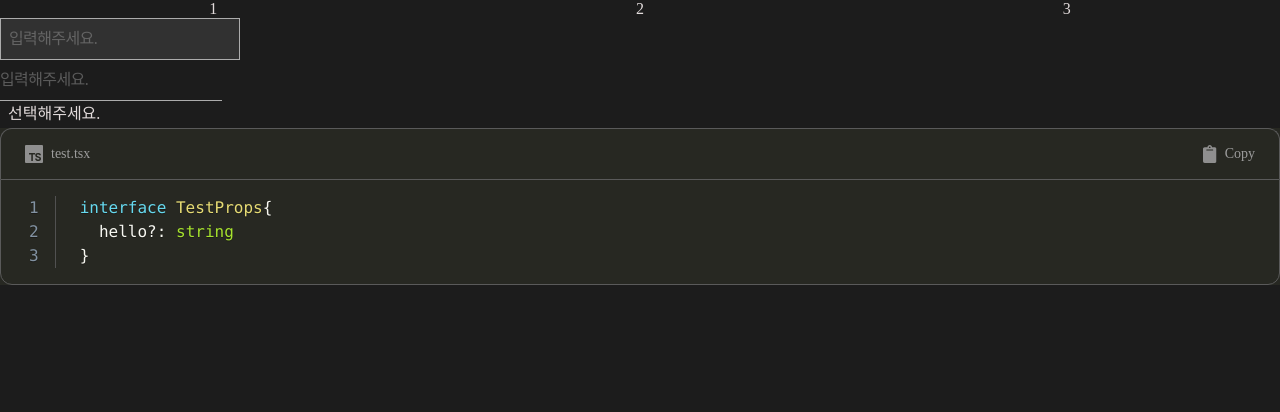
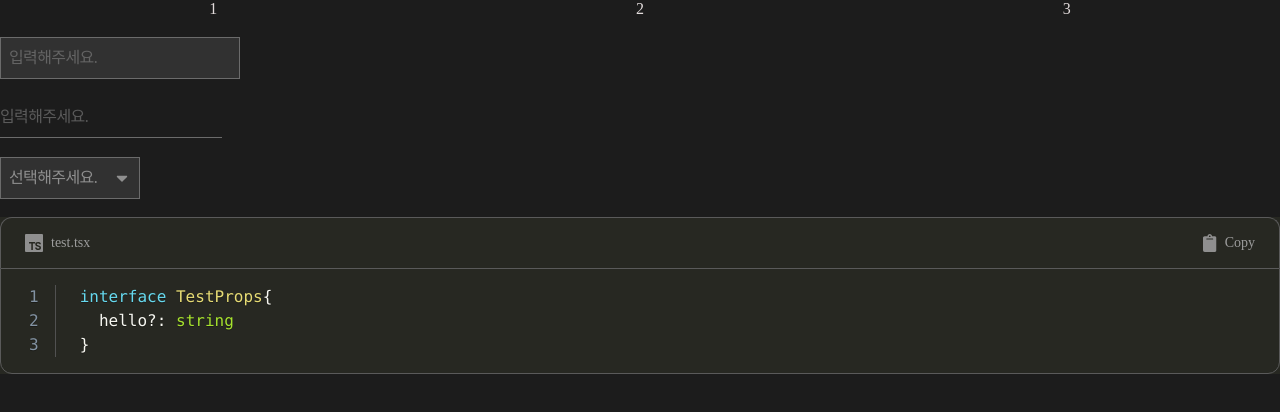
Before and after one commit to keisokoo/uikit, a React app: page / in a window 1280 px wide. Shown: the top 412 px of the page. Built offline with nearby package versions, Linux system fonts and the light colour scheme; the HTML template or start-up script is replaced by a standard one.

Commit message:
feat, dropdown

```diff
--- a/src/CodeBlock/CodeBlock.styled.tsx
+++ b/src/CodeBlock/CodeBlock.styled.tsx
@@ -54,5 +54,12 @@ export const CodeBlockStyle = {
     display: flex;
     align-items: center;
     gap: 8px;
+    &:focus {
+      outline: none;
+      path {
+        fill: #007cc3;
+      }
+      color: #007cc3;
+    }
   `,
 }
--- a/src/Dropdown/Dropdown.styled.tsx
+++ b/src/Dropdown/Dropdown.styled.tsx
@@ -3,37 +3,108 @@ import { DropdownThemeType } from './Dropdown.theme'
 
 interface DropdownProps {
   $css?: CSSProp | string
+  $width?: number | string
   theme: DropdownThemeType
 }
 const DropdownStyle = {
   Wrap: styled.div<DropdownProps>(
-    ({ theme: { color }, $css }) => css`
+    ({ theme: { color, textStyle }, $css, $width }) => css`
       display: inline-block;
       min-width: 100px;
       position: relative;
+      ${$width
+        ? `width: ${typeof $width === 'number' ? $width + 'px' : $width};`
+        : ''}
       ${$css ?? ''}
     `
   ),
   Label: styled.div<DropdownProps>(
-    ({ theme: { color }, $css }) => css`
-      padding: 4px 8px;
+    ({ theme: { color, textStyle }, $css, $width }) => css`
+      display: flex;
+      align-items: center;
+      justify-content: space-between;
+      gap: 16px;
+      border: 1px solid ${color.borderColor};
+      background-color: ${color.backgroundColor};
+      color: ${color.textColor};
+      ${textStyle.default}
+      padding: 8px;
+      cursor: pointer;
+      svg {
+        path {
+          fill: ${color.placeholderColor};
+        }
+      }
+      &.placeholder {
+        color: ${color.placeholderColor};
+      }
+      &:focus {
+        outline: none;
+        background-color: ${color.backgroundFocusColor};
+        border: 1px solid ${color.borderFocusColor};
+        svg {
+          path {
+            fill: ${color.borderFocusColor};
+          }
+        }
+      }
+      &.active {
+        border-bottom: none;
+        svg {
+          transform: rotate(-180deg);
+        }
+      }
+      &.readOnly {
+        border: none;
+      }
+      &.disabled {
+        color: ${color.textDisabledColor};
+        border: 1px solid ${color.borderDisabledColor};
+      }
+      &:hover {
+        background-color: ${color.backgroundHoverColor};
+      }
+      ${$width ? `width: inherit;` : ''}
+      user-select: none;
       ${$css ?? ''}
     `
   ),
   List: styled.div<DropdownProps>(
     ({ theme: { color }, $css }) => css`
+      background-color: ${color.backgroundColor};
+      border: 1px solid ${color.borderColor};
       position: absolute;
       display: flex;
       flex-direction: column;
       gap: 4px;
       width: 100%;
+      border-top: none;
+      &.focus {
+        border-color: ${color.borderFocusColor};
+      }
+      max-height: 180px;
+      overflow-y: auto;
+      overflow-x: hidden;
+      text-overflow: ellipsis;
       ${$css ?? ''}
     `
   ),
   Item: styled.div<DropdownProps>(
     ({ theme: { color }, $css }) => css`
+      cursor: pointer;
       width: 100%;
       padding: 4px 8px;
+      user-select: none;
+      &.current {
+        color: ${color.textFocusColor};
+      }
+      &:hover {
+        background-color: ${color.backgroundHoverColor};
+      }
+      &:focus {
+        outline: none;
+        background-color: ${color.backgroundFocusColor};
+      }
       ${$css ?? ''}
     `
   ),
--- a/src/Dropdown/Dropdown.tsx
+++ b/src/Dropdown/Dropdown.tsx
@@ -1,23 +1,30 @@
 'use client'
+import useOutsideClick from '@/hooks/useOutsideClick'
+import classNames from 'classnames'
+import { uniq } from 'lodash-es'
 import React from 'react'
 import DropdownStyle from './Dropdown.styled'
 import { DropdownProvider } from './Dropdown.theme'
 import { DropdownListType, DropdownProps } from './Dropdown.type'
+import SvgCaretDown from './icons/CaretDown'
 
 const { Wrap, Label, List, Item } = DropdownStyle
 
 const DefaultDropdown = ({
   $css,
+  $width,
   list,
   customTheme,
   placeholder = '선택해주세요.',
+  disabled,
+  readOnly,
   ...props
 }: DropdownProps) => {
+  const [focus, set_focus] = React.useState<boolean>(false)
   const [minWidth, set_minWidth] = React.useState<number>(0)
   const [value, set_value] = React.useState<
     { [key in string | number]: string | number } | null
   >(null)
-
   const valueKey = React.useMemo(() => {
     if (value) {
       return Object.keys(value)[0]
@@ -38,7 +45,7 @@ const DefaultDropdown = ({
 
   const getCurrentList = React.useCallback(() => {
     if (Array.isArray(list)) {
-      const obj = list.reduce((acc, cur) => {
+      const obj = uniq(list).reduce((acc, cur) => {
         acc[cur] = cur
         return acc
       }, {} as DropdownListType)
@@ -53,16 +60,26 @@ const DefaultDropdown = ({
     set_memorizedList(obj)
   }, [])
   const memorizedRef = React.useRef<HTMLDivElement>(null)
+  const labelRef = React.useRef<HTMLDivElement>(null)
+  const wrapRef = React.useRef<HTMLDivElement>(null)
+  const refs = list ? Object.keys(list).map(() => React.useRef(null)) : []
   React.useEffect(() => {
     if (memorizedRef.current) {
       const { width } = memorizedRef.current.getBoundingClientRect()
       width && set_minWidth(width)
     }
   }, [memorizedRef.current])
+  useOutsideClick(
+    wrapRef.current,
+    () => {
+      set_currentList(null)
+    },
+    [currentList]
+  )
   return (
     <DropdownProvider customTheme={customTheme}>
-      <Wrap $css={$css} {...props}>
-        {minWidth === 0 && (
+      <Wrap ref={wrapRef} $css={$css} $width={$width} {...props}>
+        {minWidth === 0 && !$width && (
           <List ref={memorizedRef}>
             {memorizedList &&
               Object.keys(memorizedList).map((key) => (
@@ -73,30 +90,92 @@ const DefaultDropdown = ({
           </List>
         )}
         <Label
-          style={{ minWidth }}
+          ref={labelRef}
+          tabIndex={0}
+          {...(!$width && { style: { minWidth } })}
+          $width={$width}
+          className={classNames({
+            disabled,
+            readOnly,
+            active: currentList !== null,
+            placeholder: !valueKey,
+          })}
           onClick={() => {
+            if (disabled || readOnly) return
             const obj = getCurrentList()
-            set_currentList(obj)
+            set_currentList((prev) => (prev === null ? obj : null))
+          }}
+          onKeyDown={(e) => {
+            if (disabled || readOnly) return
+            if (e.code.includes('Enter') || e.code === 'Space') {
+              const obj = getCurrentList()
+              set_currentList((prev) => (prev === null ? obj : null))
+            }
+            if (currentList) {
+              if (e.key === 'ArrowDown') {
+                const activeIndex = 0
+                refs[activeIndex].current.focus()
+                e.preventDefault()
+              } else if (e.key === 'ArrowUp') {
+                const activeIndex = Object.keys(currentList).length - 1
+                refs[activeIndex].current.focus()
+                e.preventDefault()
+              }
+            }
+          }}
+          onFocus={() => {
+            if (disabled || readOnly) return
+            set_focus(true)
+          }}
+          onBlur={() => {
+            if (disabled || readOnly) return
+            set_focus(false)
           }}
         >
-          {labelString ?? placeholder}
+          <div>{labelString ?? placeholder}</div>
+          <SvgCaretDown width={18} height={18} />
         </Label>
-        <List>
-          {currentList &&
-            Object.keys(currentList).map((key) => (
+        {currentList && (
+          <List className={classNames({ focus })}>
+            {Object.keys(currentList).map((key, index) => (
               <Item
+                ref={refs[index]}
+                tabIndex={0}
                 key={key}
+                className={classNames({ current: valueKey === key })}
                 data-value={key.toString()}
                 onClick={() => {
                   set_value({ [key]: currentList[key] })
                   set_currentList(null)
+                  labelRef.current?.focus()
+                }}
+                onKeyDown={(e) => {
+                  if (disabled || readOnly) return
+                  if (e.code.includes('Enter') || e.code === 'Space') {
+                    set_value({ [key]: currentList[key] })
+                    set_currentList(null)
+                    labelRef.current?.focus()
+                  }
+                  if (e.key === 'ArrowDown') {
+                    const activeIndex =
+                      (index + 1) % Object.keys(currentList).length
+                    refs[activeIndex].current.focus()
+                    e.preventDefault()
+                  } else if (e.key === 'ArrowUp') {
+                    const activeIndex =
+                      (index + Object.keys(currentList).length - 1) %
+                      Object.keys(currentList).length
+                    refs[activeIndex].current.focus()
+                    e.preventDefault()
+                  }
                 }}
                 style={{ width: '100%' }}
               >
                 {currentList[key]}
               </Item>
             ))}
-        </List>
+          </List>
+        )}
       </Wrap>
     </DropdownProvider>
   )
--- a/src/Dropdown/Dropdown.type.tsx
+++ b/src/Dropdown/Dropdown.type.tsx
@@ -10,7 +10,10 @@ export type DropdownListType = {
 export interface DropdownProps
   extends DetailedHTMLProps<HTMLAttributes<HTMLDivElement>, HTMLDivElement> {
   $css?: CSSProp | string
+  $width?: number | string
   list: string[] | DropdownListType
   placeholder?: string
   customTheme?: PartialDeep<DropdownThemeType>
+  disabled?: boolean
+  readOnly?: boolean
 }
--- /dev/null
+++ b/src/Dropdown/icons/CaretDown.tsx
@@ -0,0 +1,8 @@
+import * as React from 'react'
+import type { SVGProps } from 'react'
+const SvgCaretDown = (props: SVGProps<SVGSVGElement>) => (
+  <svg xmlns="http://www.w3.org/2000/svg" viewBox="0 0 320 512" {...props}>
+    <path d="M31.3 192h257.3c17.8 0 26.7 21.5 14.1 34.1L174.1 354.8c-7.8 7.8-20.5 7.8-28.3 0L17.2 226.1C4.6 213.5 13.5 192 31.3 192z" />
+  </svg>
+)
+export default SvgCaretDown
--- a/src/TextInput/TextInput.styled.tsx
+++ b/src/TextInput/TextInput.styled.tsx
@@ -118,6 +118,12 @@ const TextInputStyle = {
         &.delete-icon {
           width: 18px;
           height: auto;
+          &.hidden {
+            opacity: 0;
+          }
+          &:hover {
+            opacity: 1;
+          }
         }
         &:focus {
           outline: none;
--- a/src/TextInput/TextInput.theme.tsx
+++ b/src/TextInput/TextInput.theme.tsx
@@ -15,7 +15,7 @@ export function getTextInputStyle(theme: DefaultThemes) {
         textDisabledColor: colors.gray5,
         backgroundColor: colors.gray6,
         backgroundFocusColor: colors.fog,
-        borderColor: colors.gray2,
+        borderColor: colors.gray4,
         borderFocusColor: colors.primary,
         placeholderColor: colors.gray3,
         borderDisabledColor: colors.white30,
@@ -25,7 +25,7 @@ export function getTextInputStyle(theme: DefaultThemes) {
         textColor: colors.foreground,
         textDisabledColor: colors.gray5,
         backgroundFocusColor: colors.gray6,
-        borderColor: colors.gray2,
+        borderColor: colors.gray4,
         borderFocusColor: colors.primary,
         placeholderColor: colors.gray3,
         borderDisabledColor: colors.white30,
--- a/src/TextInput/TextInput.tsx
+++ b/src/TextInput/TextInput.tsx
@@ -63,7 +63,7 @@ const DefaultTextInput = ({
         {append}
         {!disableRemoveButton && (
           <button
-            className="delete-icon"
+            className={classNames('delete-icon', { hidden: !focus })}
             onClick={() => {
               if (!valued) return
               const inputEl = inputRef.current
--- /dev/null
+++ b/src/hooks/useOutsideClick.tsx
@@ -0,0 +1,36 @@
+import { useCallback, useEffect } from 'react'
+
+const useOutsideClick = (
+  innerSideDom: HTMLDivElement | string,
+  callback: (currentTarget: Element) => void,
+  dependencies?: any[]
+) => {
+  const CallBack = useCallback(
+    (currentTarget: Element) => {
+      callback(currentTarget)
+    },
+    [callback]
+  )
+  useEffect(() => {
+    function clickOutside(e: Event) {
+      if (dependencies && !dependencies.every((item) => !!item === true)) return
+      const EventTarget = e.target as Element
+      const wrapTarget =
+        typeof innerSideDom !== 'string'
+          ? innerSideDom
+          : document.querySelector(innerSideDom)
+      if (EventTarget && wrapTarget && !wrapTarget.contains(EventTarget)) {
+        CallBack(EventTarget)
+      }
+    }
+    if (dependencies && !dependencies.every((item) => !!item === true)) {
+      window.removeEventListener('click', clickOutside)
+    } else {
+      window.addEventListener('click', clickOutside, false)
+    }
+    return () => {
+      window.removeEventListener('click', clickOutside)
+    }
+  }, [innerSideDom, dependencies, CallBack])
+}
+export default useOutsideClick
```
Also changed, not shown: example/src/index.tsx (+22 -1 lines), src/CodeBlock/CodeBlock.tsx (+8 -1 lines), src/Dropdown/Dropdown.theme.tsx (+9 -0 lines).
